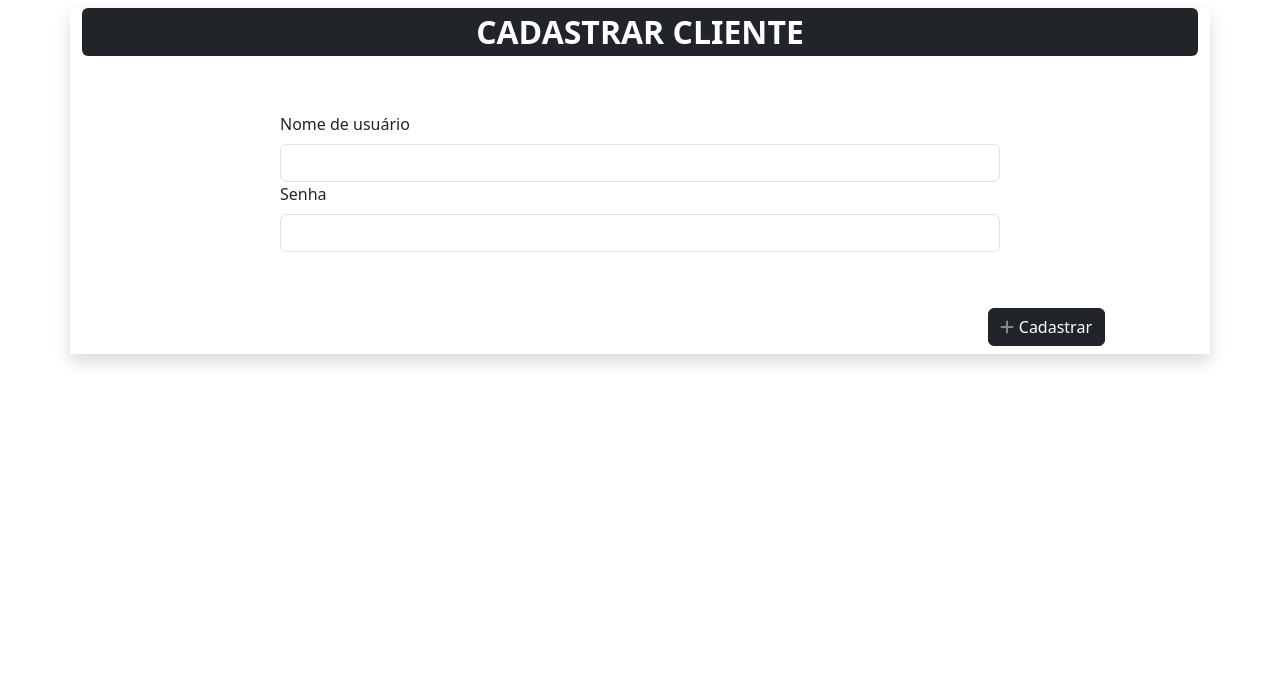
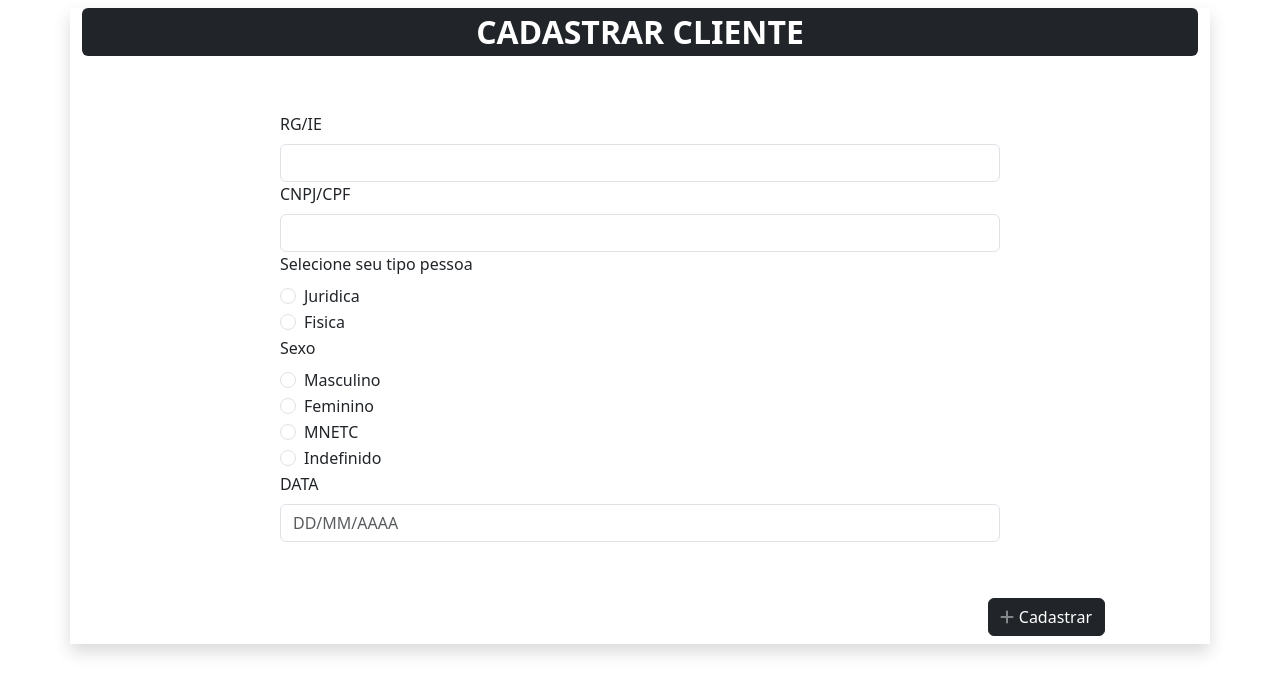
Before and after one commit to MatheusOscary/WEBPHP, a PHP site: page /cliente/cliente_inserir.php in a window 1280 px wide. Shown: the top 695 px of the page. Run offline with PHP 8.4, Linux system fonts and the light colour scheme; some libraries are stand-ins or nearby versions.

Commit message:
SacheteJao-CadastroClienteInserir

```diff
--- a/view/cliente/cliente_inserir.php
+++ b/view/cliente/cliente_inserir.php
@@ -23,18 +23,71 @@
                     CADASTRAR CLIENTE
                 </div>
             </div>
+            <!-- RG-->
             <div class="col-md-8 container dsp-flex flex-column justify-content-center">
-                <label for="User" class="form-label">Nome de usuário</label>
+                <label for="User" class="form-label">RG/IE</label>
                 <input type="text" class="form-control" name="User" id="User">
             </div>
+            <!-- CNPJ -->
             <div class="col-md-8 container dsp-flex flex-column justify-content-center">
-                <label for="Pass" class="form-label">Senha</label>
-                <input type="password" class="form-control" name="Pass" id="Pass">
+                <label for="Pass" class="form-label">CNPJ/CPF</label>
+                <input type="text" class="form-control" name="Pass" id="Pass">
+            </div>
+            <!-- TIPO PESSOA -->
+            <div class="col-md-8 container dsp-flex flex-column justify-content-center">
+            <label for="Pass" class="form-label">Selecione seu tipo pessoa</label>
+            <div class="form-check">
+  <input class="form-check-input" type="radio" name="flexRadioDefault" id="flexRadioDefault1">
+  <label class="form-check-label" for="flexRadioDefault1">
+    Juridica
+  </label>
+</div>
+<div class="form-check">
+  <input class="form-check-input" type="radio" name="flexRadioDefault" id="flexRadioDefault2" >
+  <label class="form-check-label" for="flexRadioDefault2">
+   Fisica
+  </label>
+  </div>
+</div>
+<!-- SEXOOOOOOOOOOOOOOOOOOOO -->
+<div class="col-md-8 container dsp-flex flex-column justify-content-center">
+            <label for="Pass" class="form-label">Sexo </label>
+            <div class="form-check">
+  <input class="form-check-input" type="radio" name="flexRadioDefault" id="flexRadioDefault1">
+  <label class="form-check-label" for="flexRadioDefault1">
+    Masculino
+  </label>
+</div>
+<div class="form-check">
+  <input class="form-check-input" type="radio" name="flexRadioDefault" id="flexRadioDefault2" >
+  <label class="form-check-label" for="flexRadioDefault2">
+   Feminino
+  </label>
+  </div>
+  <div class="form-check">
+  <input class="form-check-input" type="radio" name="flexRadioDefault" id="flexRadioDefault1">
+  <label class="form-check-label" for="flexRadioDefault1">
+    MNETC
+  </label>
+</div>
+<div class="form-check">
+  <input class="form-check-input" type="radio" name="flexRadioDefault" id="flexRadioDefault1">
+  <label class="form-check-label" for="flexRadioDefault1">
+    Indefinido
+  </label>
+</div>
+</div>
+<!-- DATA -->
+<div class="col-md-8 container dsp-flex flex-column justify-content-center">
+                <label for="Pass" class="form-label">DATA</label>
+                <input type="text" class="form-control" name="Pass" id="Pass" placeholder="DD/MM/AAAA">
             </div>
             <div class="botoes dsp-flex justify-content-end col-md-11">
                 <a id="cadastrar" class="btn btn-large btn-dark" align="right"><i class="fa-sharp fa-solid fa-plus fa-fade"></i> Cadastrar</a>
             </div>
+
             </div>
+
         </form>
     </div>
 </body>
```
